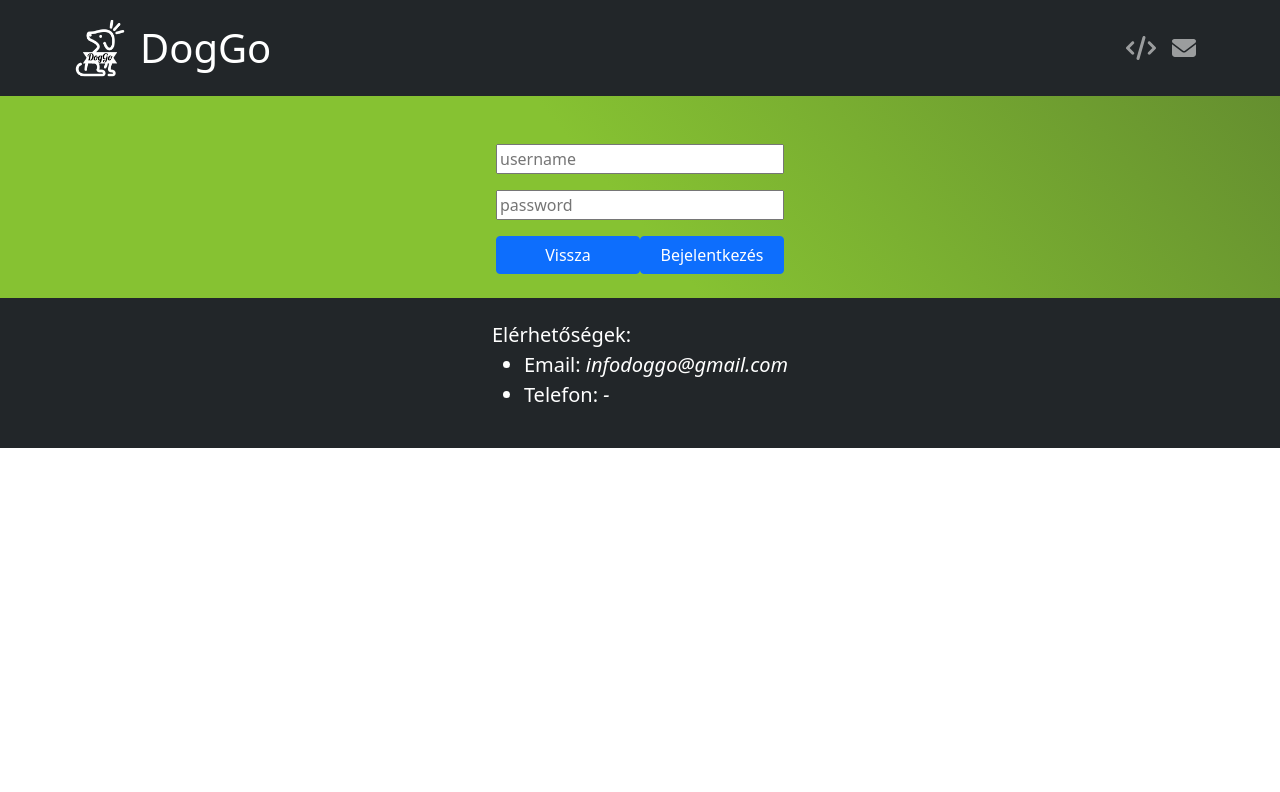
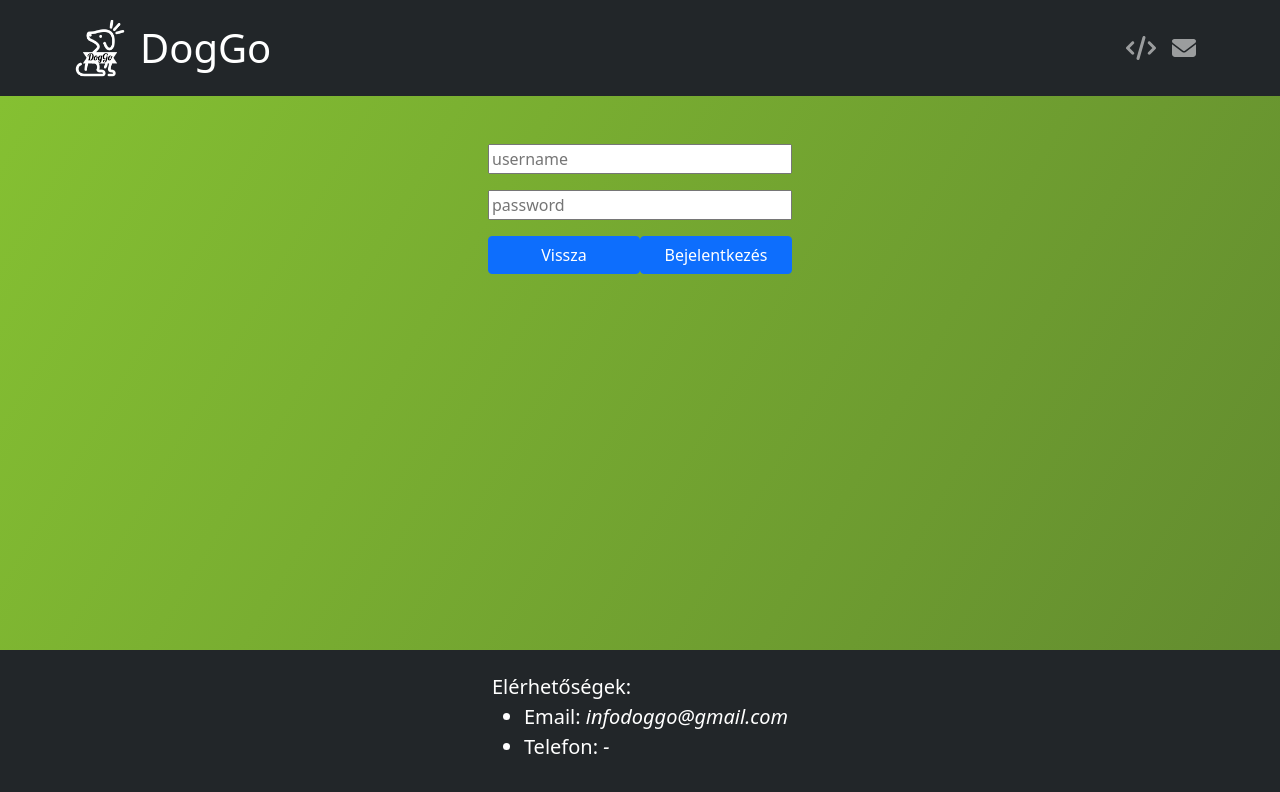
Before and after one commit to kilianmarcell/DogGo_Web, a Vue app: page /login in a window 1280 px wide. Shown: the top 792 px of the page. Built offline with nearby package versions, Linux system fonts and the light colour scheme.

Commit message:
Footer rögzítve

```diff
--- a/src/App.vue
+++ b/src/App.vue
@@ -28,12 +28,13 @@ export default {
 </script>
 
 <style>
-  #page {
-    background: linear-gradient(50deg, #86C232, #86C232, #61892F);
+  body {
+    height: 100vh;
+    background: linear-gradient(120deg, #86C232, #61892F);
   }
 
   #middle {
-    width: 90%;
+    width: 95%;
     margin: auto;
   }
 
--- a/src/components/authentication/Login.vue
+++ b/src/components/authentication/Login.vue
@@ -53,8 +53,7 @@ export default {
                     })
 
                     this.$router.push({
-                        name: "UserDatas",
-                        params: { user }
+                        name: "Home"
                     })
         },
 
--- a/src/components/layouts/Footer.vue
+++ b/src/components/layouts/Footer.vue
@@ -1,5 +1,5 @@
 <template>
-  <footer class="d-flex justify-content-center align-items-center fs-5">
+  <footer class="d-flex justify-content-center align-items-center fs-5 w-100 border-top-5">
        <div>
           Elérhetőségek:
           <ul>
@@ -21,5 +21,7 @@ export default {
           background: #222629;
           color: #FFFFFF;
           height: 150px;
+          position: fixed;
+          bottom: 0;
      }
 </style>
--- a/src/components/layouts/Header.vue
+++ b/src/components/layouts/Header.vue
@@ -26,7 +26,7 @@
                                    <a class="nav-link" href="#"><fa :icon="['fas', 'envelope']"/></a>
                               </li>
                               <li v-if="!isLoggedIn" class="nav-item">
-                                   <router-link to="/login" class="nav-link"><fa :icon="['fas', 'sign-in-alt']"/></router-link>
+                                   <router-link to="/login" class="nav-link"><fa :icon="['fas', 'sign-in']"/></router-link>
                               </li>
                               <li v-if="isLoggedIn" class="nav-item">
                                    <a class="nav-link" href="#"><fa :icon="['fas', 'user']"/></a>
--- a/src/components/sites/Home.vue
+++ b/src/components/sites/Home.vue
@@ -1,6 +1,5 @@
 <template>
      <Text/>
-     <Map/>
 </template>
 
 <script>
```
